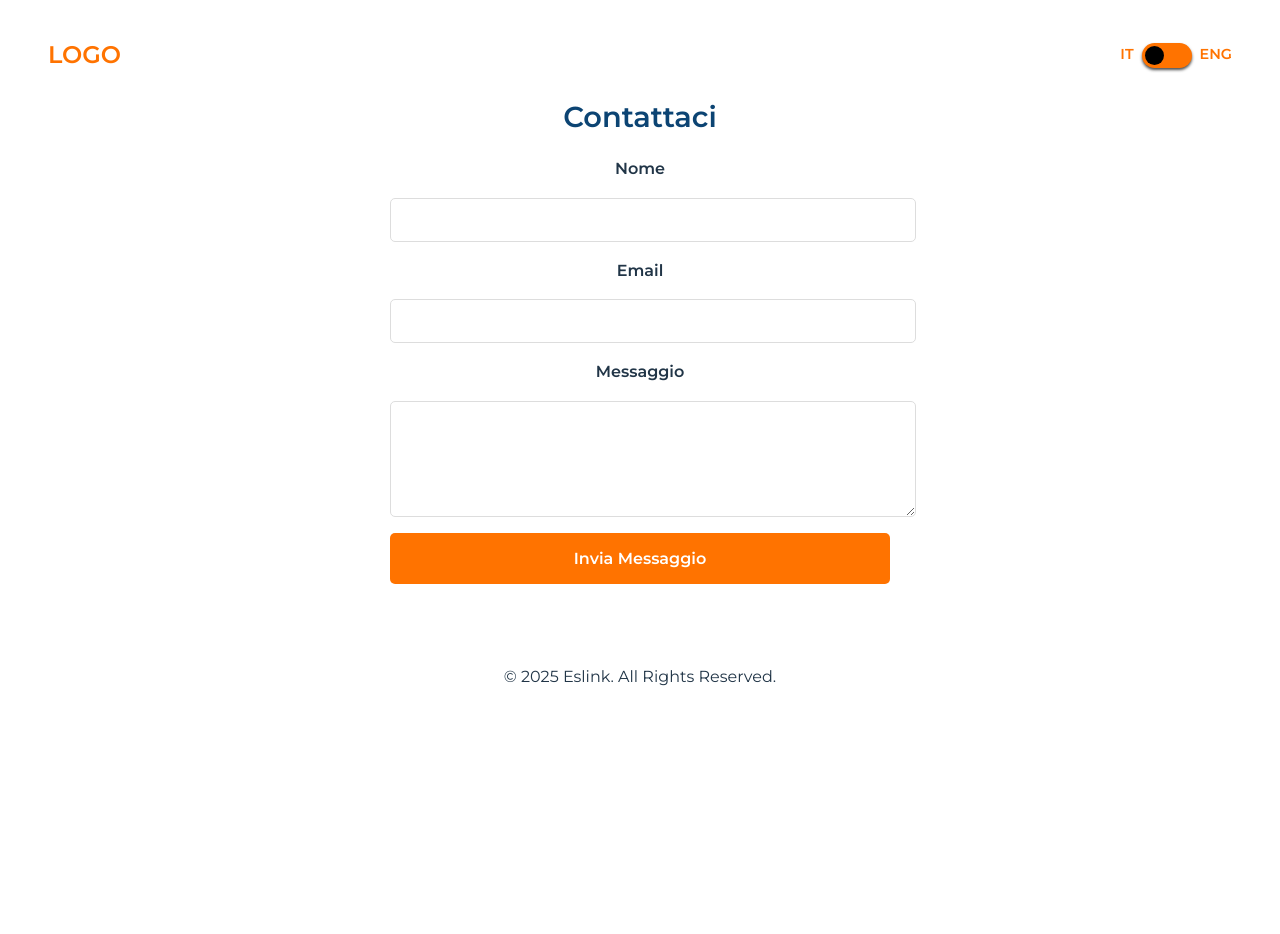
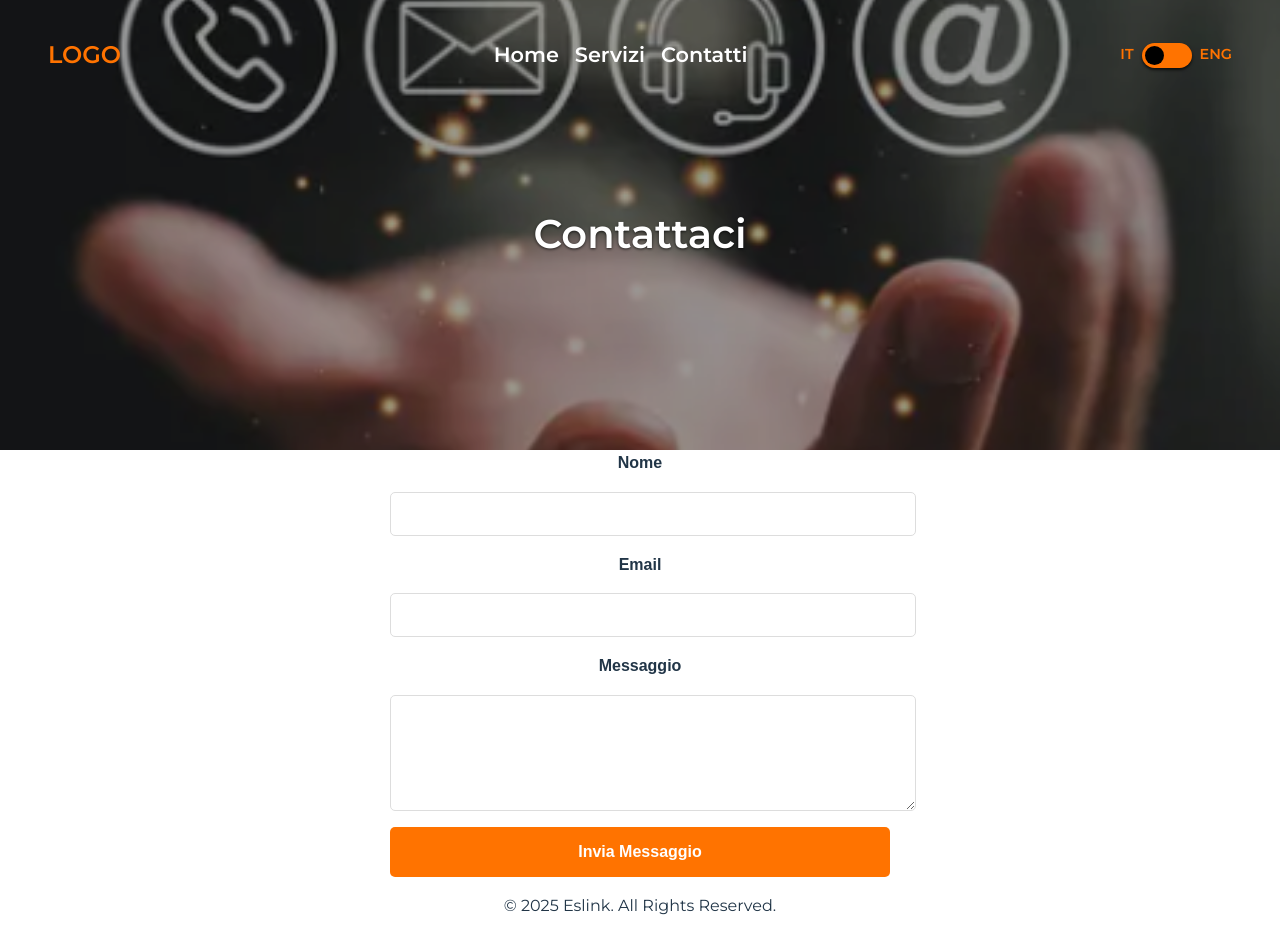
Before and after one commit to Dimoniss/ZimovElc, a Vue app in the folder front-end/gpt/zimov-electric/: page /contacts in a window 1280 px wide. Before the commit the page ends 800 px from the top, so only its background shows below. Built offline with nearby package versions, Linux system fonts and the light colour scheme.

Commit message:
update contact us

```diff
--- a/front-end/gpt/zimov-electric/src/pages/Contacts.vue
+++ b/front-end/gpt/zimov-electric/src/pages/Contacts.vue
@@ -10,7 +10,16 @@ const handleSubmit = () => {
 
 <template>
   <div class="contact-page">
-    <h2>{{ t("contact.title") }}</h2>
+    <section class="service-header">
+      <img
+        src="../assets/contact_us/contact_us.png"
+        alt="Security Services"
+        class="header-image"
+      />
+      <div class="header-content">
+        <h1>{{ t("contact.title") }}</h1>
+      </div>
+    </section>
     <form class="contact-form" @submit.prevent="handleSubmit">
       <label for="name">{{ t("contact.name") }}</label>
       <input type="text" id="name" name="name" required />
--- a/front-end/gpt/zimov-electric/src/pages/Home.vue
+++ b/front-end/gpt/zimov-electric/src/pages/Home.vue
@@ -45,7 +45,6 @@ onMounted(() => {
 <template>
   <div class="home">
     <!-- Hero Section -->
-
     <section class="hero" :class="`hero-background-${currentSlide + 1}`">
       <h1>{{ t("hero.title") }}</h1>
       <p>{{ t("hero.subtitle") }}</p>
--- a/front-end/gpt/zimov-electric/src/style.css
+++ b/front-end/gpt/zimov-electric/src/style.css
@@ -116,6 +116,12 @@ button:focus-visible {
   text-align: center;
   overflow: hidden;
 }
+.service-header h1 {
+  font-size: 3rem;
+  margin-bottom: 2rem;
+  text-shadow: 0px 1px 3px rgba(0, 0, 0, 0.7);
+  color: #fff;
+}
 
 /* Services Grid */
 .services-grid {
@@ -191,13 +197,13 @@ button:focus-visible {
   width: 100%;
   height: 100%;
   object-fit: cover;
-  z-index: 0; /* Картинка уходит в фон */
-  filter: brightness(60%); /* Затемнение для читаемости текста */
+  z-index: 0; /* Picture behind text */
+  filter: brightness(60%); /* Reduce brightness */
 }
 
 .header-content {
   position: relative;
-  z-index: 1; /* Текст остается поверх */
+  z-index: 1; /* Text above picture */
   color: white;
   padding: 5rem;
 }
@@ -286,10 +292,7 @@ button:focus-visible {
 }
 
 .contact-page {
-  padding: 4rem 2rem;
-  background-color: #fff;
-  text-align: center;
-  padding-top: 70px;
+  font-family: Arial, sans-serif;
 }
 
 .contact-form {
```
Also changed, not shown: front-end/gpt/zimov-electric/src/assets/contact_us/contact_us.png (added), 1 other file (tests, documents, lock files or other folders).
